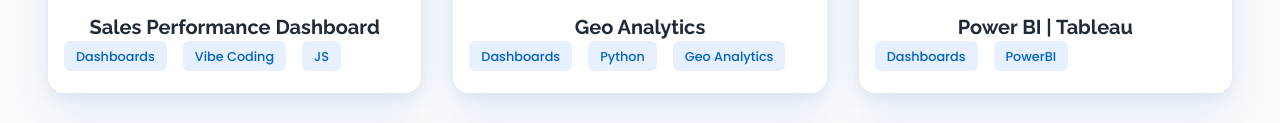
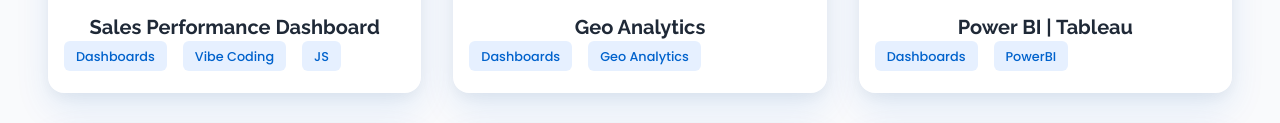
Before and after one commit to AlexDumchikov/Portfolio, a plain HTML site: page index.html in a window 1280 px wide. Shown: the part 1219-1342 px from the top of the page. Drawn offline with nearby package versions, Linux system fonts and the light colour scheme.

Commit message:
Update index.html

```diff
--- a/index.html
+++ b/index.html
@@ -762,7 +762,6 @@
                                     <h3 class="text-xl font-bold text-gray-800">Geo Analytics</h3>
                                      <div class="flex flex-wrap gap-2">
                                         <span class="category-tag">Dashboards</span>
-                                        <span class="category-tag">Python</span>
                                         <span class="category-tag">Geo Analytics</span>
                                     </div>
                                 </div>
@@ -784,7 +783,6 @@
 
                                     <div class="mt-auto pt-2 flex flex-wrap gap-2">
                                         <span class="category-tag">Dashboards</span>
-                                        <span class="category-tag">Python</span>
                                         <span class="category-tag">Geo Analytics</span>
                                     </div>
                                 </a>
```
